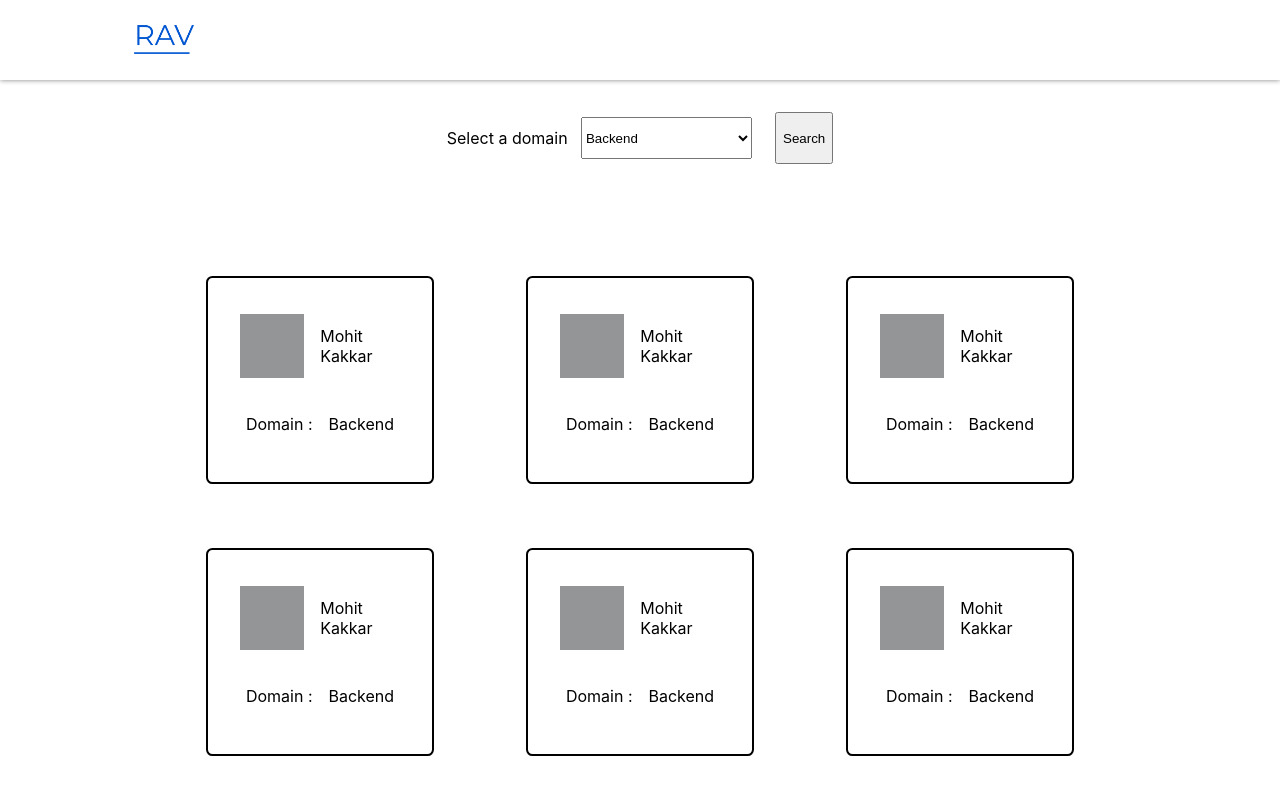
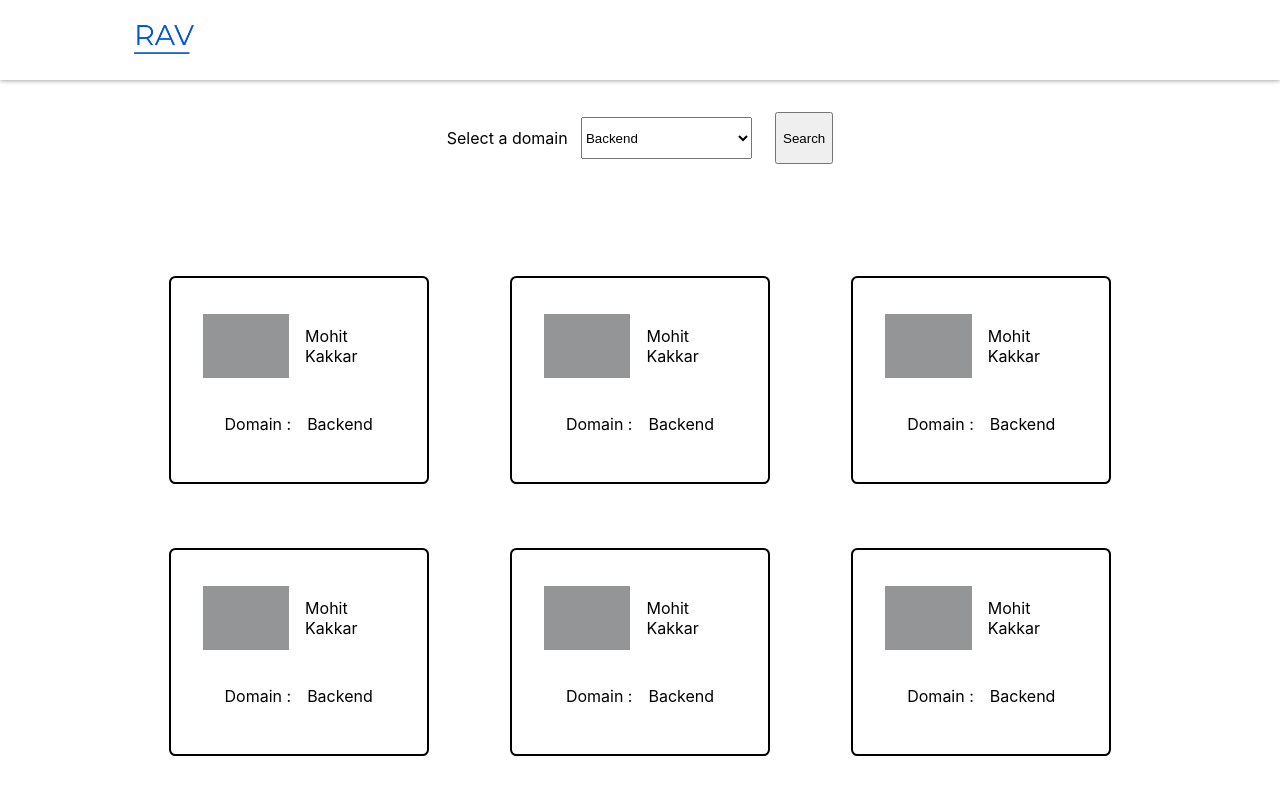
Before and after one commit to harshit-kakkar/RAV-Frontend, a React (Create React App) app: page /search in a window 1280 px wide. Shown: the top 800 px of the page. Built offline with nearby package versions, Linux system fonts and the light colour scheme.

Commit message:
Changed css for profile card in search

```diff
--- a/src/components/searchMentor/searchMentorStyles.css
+++ b/src/components/searchMentor/searchMentorStyles.css
@@ -25,7 +25,7 @@
 
 .search-mentor-profile-cards-container{
     width: 100%;
-    max-width: 60em;
+    max-width: 65em;
     display: flex;
     flex-wrap: wrap;
     justify-content: space-around;
--- a/src/components/searchProfileCard/searchProfileCardStyles.css
+++ b/src/components/searchProfileCard/searchProfileCardStyles.css
@@ -1,6 +1,6 @@
 .profile-card-container{
     border: solid black 2px;
-    max-width: 10em;
+    max-width: 12em;
     display: flex;
     flex-direction: column;
     border-radius: 0.4em;
@@ -20,7 +20,7 @@
 .profile-card-picture{
     background-color: rgb(148, 149, 150);
     height: 4em;
-    width: 5em;
+    width: 6em;
 
 }
 
```
